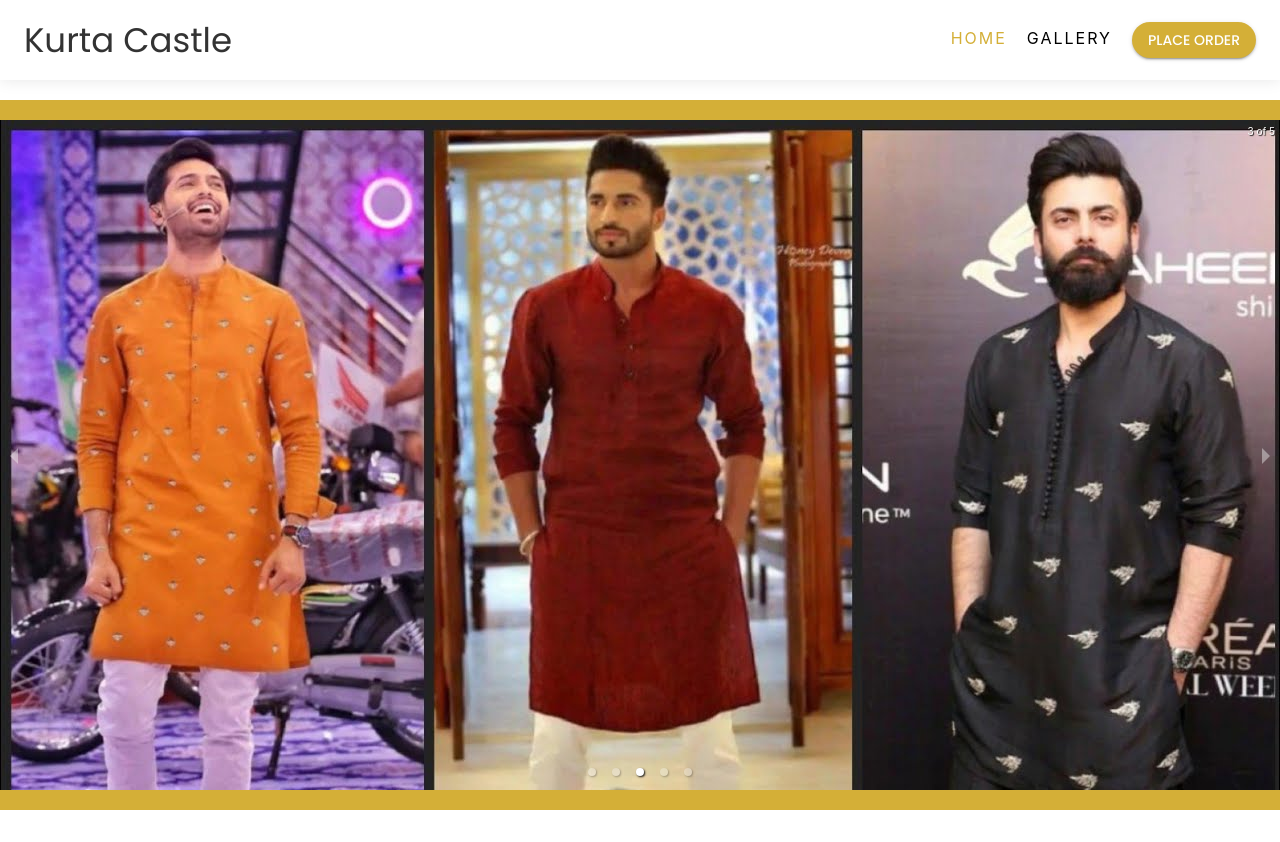
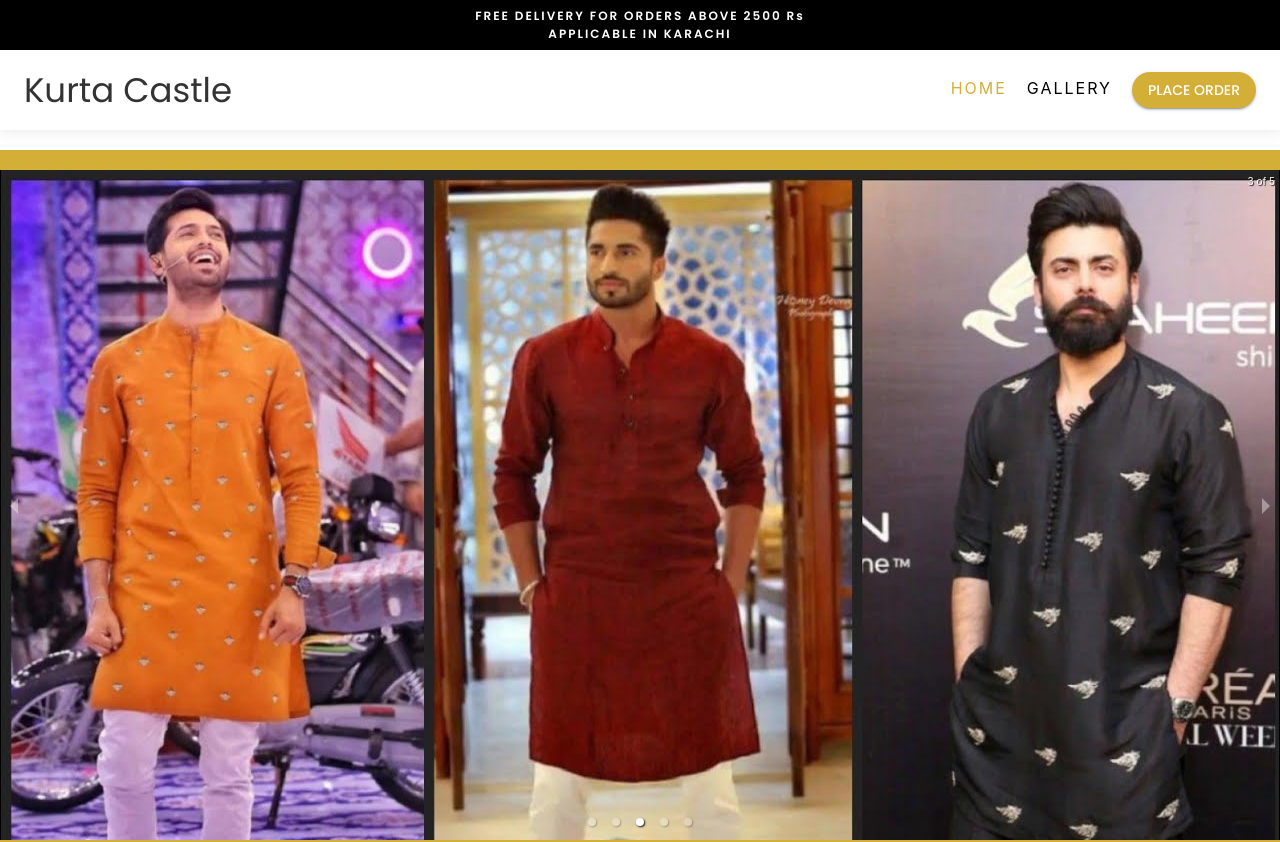
Before and after one commit to saqlain1020/kurta-castle, a React (Create React App) app: page / in a window 1280 px wide. Shown: the top 842 px of the page. Built offline with nearby package versions, Linux system fonts and the light colour scheme; a web font is replaced by a local one.

Commit message:
Top bar uncomment

```diff
--- a/src/App.js
+++ b/src/App.js
@@ -9,7 +9,7 @@ function App() {
   return (
     <>
       <Container maxWidth="xl" disableGutters>
-        {/* <TopBar/> */}
+        <TopBar/>
         <Navbar />
         <Routes />
         <Footer/>
```
